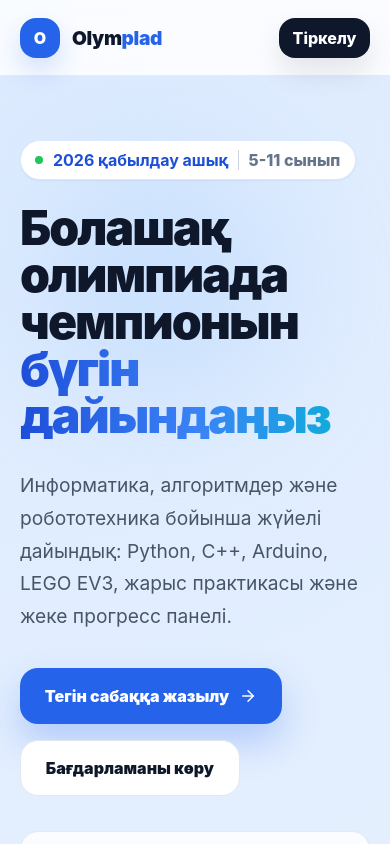
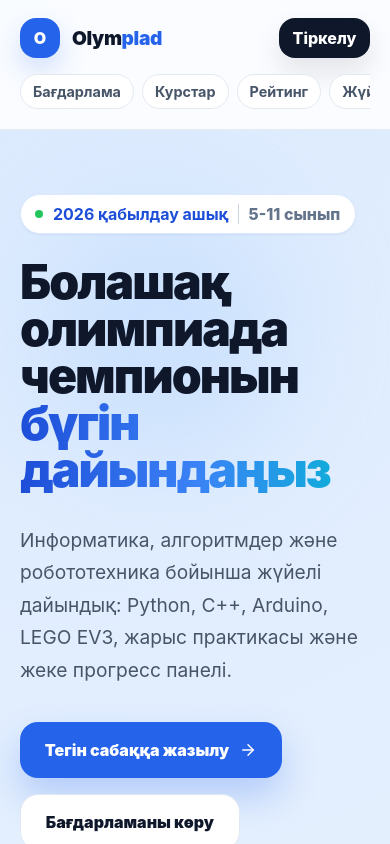
Before and after one commit to KuanyshAlmas/Olympladproject, a React (Vite) app in the folder frontend/: page / in a window 390 px wide. Shown: the top 844 px of the page. Built offline with nearby package versions, Linux system fonts and the light colour scheme.

Commit message:
Fix landing nav on local dev

```diff
--- a/frontend/src/styles/PublicLanding.css
+++ b/frontend/src/styles/PublicLanding.css
@@ -11,6 +11,7 @@
   top: 0;
   z-index: 50;
   display: flex;
+  flex-wrap: wrap;
   align-items: center;
   justify-content: space-between;
   gap: 1rem;
@@ -64,13 +65,18 @@
 }
 
 .ad-nav-links {
-  gap: 2rem;
+  flex: 1 1 auto;
+  justify-content: center;
+  min-width: 0;
+  gap: 0.6rem 1.4rem;
+  flex-wrap: wrap;
 }
 
 .ad-nav-links a {
   color: #475569;
   font-weight: 700;
   text-decoration: none;
+  white-space: nowrap;
   transition: color 0.18s ease;
 }
 
@@ -964,8 +970,23 @@
     justify-self: start;
   }
 
+  .ad-nav {
+    align-items: flex-start;
+  }
+
   .ad-nav-links {
-    display: none;
+    order: 3;
+    flex: 1 0 100%;
+    justify-content: flex-start;
+    gap: 0.5rem;
+  }
+
+  .ad-nav-links a {
+    border: 1px solid #e2e8f0;
+    border-radius: 999px;
+    background: #fff;
+    font-size: 0.9rem;
+    padding: 0.5rem 0.75rem;
   }
 }
 
@@ -1015,6 +1036,12 @@
     padding: 0 0.85rem;
   }
 
+  .ad-nav-links {
+    overflow-x: auto;
+    flex-wrap: nowrap;
+    padding-bottom: 0.2rem;
+  }
+
   .ad-dashboard-metrics,
   .ad-final-grid {
     grid-template-columns: 1fr;
--- a/frontend/vite.config.ts
+++ b/frontend/vite.config.ts
@@ -2,9 +2,9 @@ import { defineConfig } from 'vite'
 import react from '@vitejs/plugin-react'
 
 // https://vite.dev/config/
-export default defineConfig({
+export default defineConfig(({ command }) => ({
   plugins: [react()],
-  base: '/static/',
+  base: command === 'build' ? '/static/' : '/',
   server: {
     proxy: {
       '/api': 'http://127.0.0.1:8000',
@@ -14,4 +14,4 @@ export default defineConfig({
       },
     },
   },
-})
+}))
```
